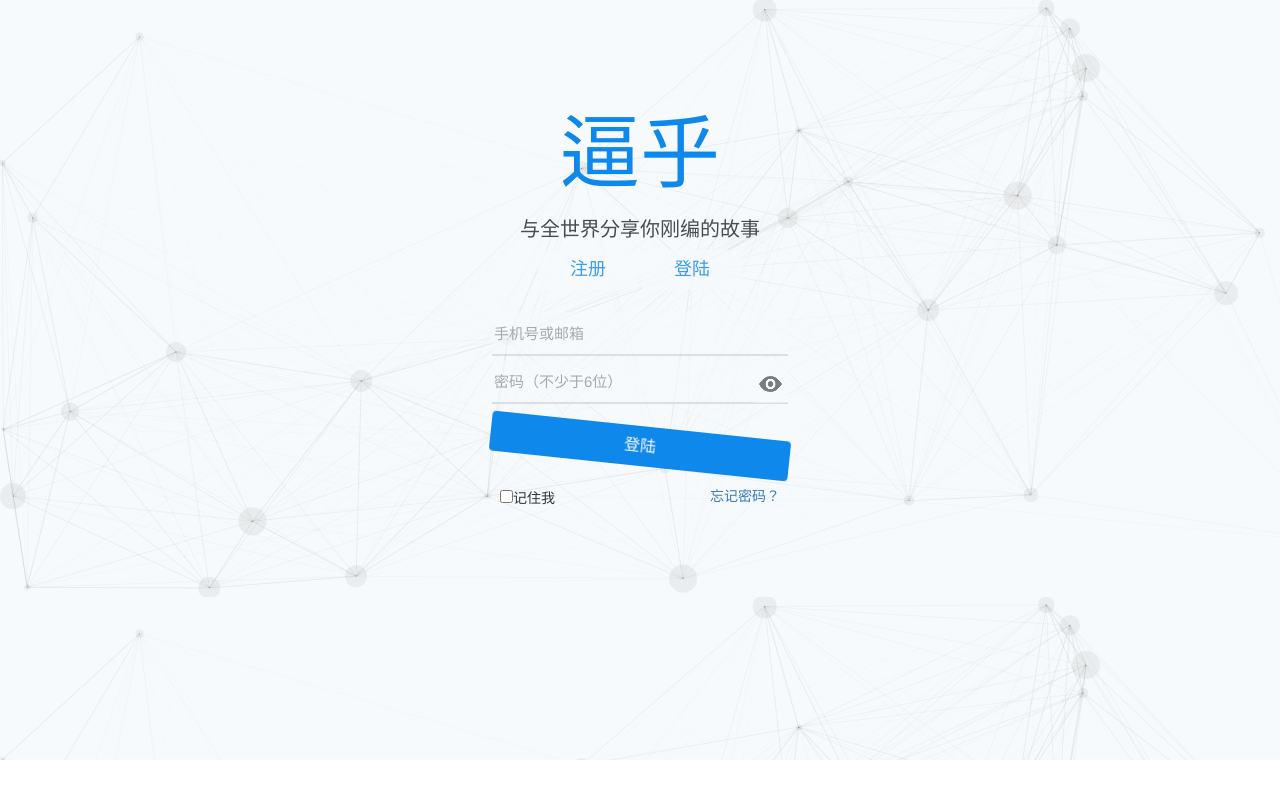
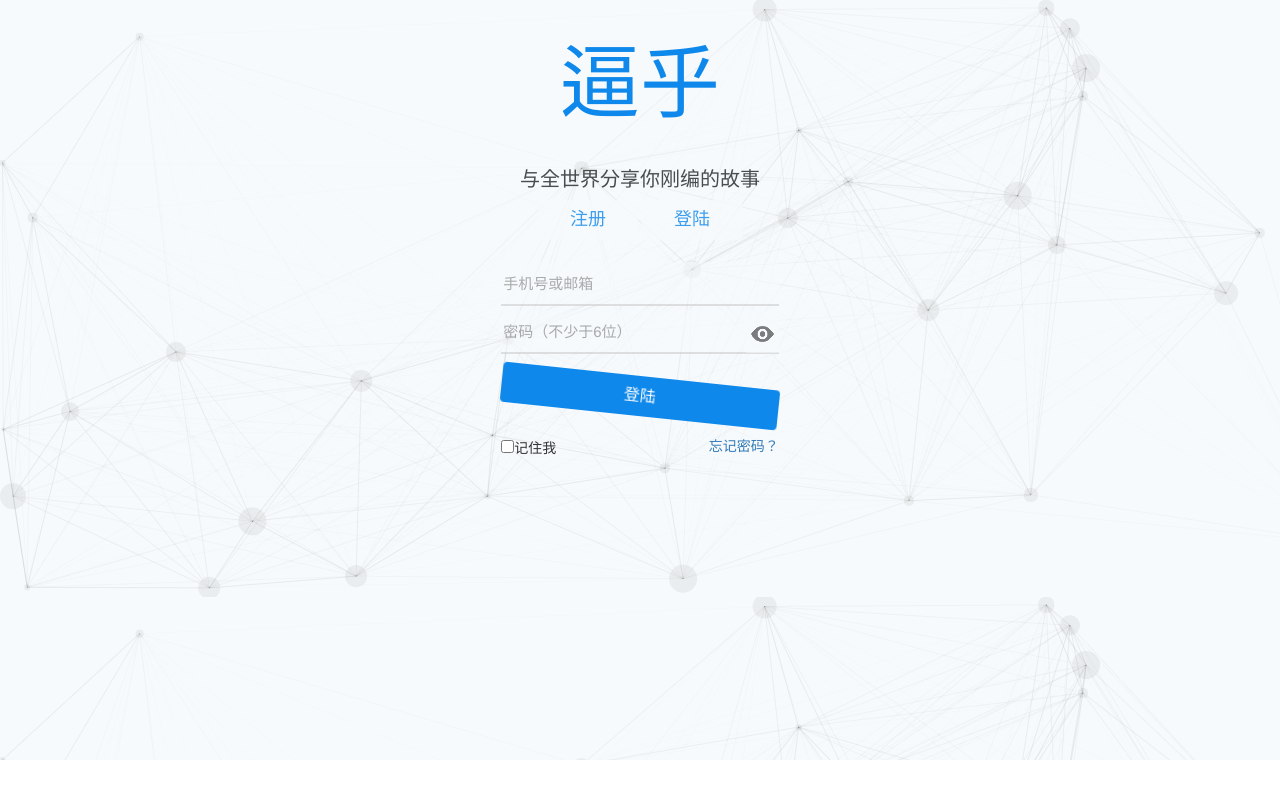
Before and after one commit to Lav-i/web_tasks, a plain HTML site: page F1/bihu.htm in a window 1280 px wide. Drawn offline with nearby package versions, Linux system fonts and the light colour scheme.

Commit message:
更换框架

```diff
--- a/F1/bihu.htm
+++ b/F1/bihu.htm
@@ -26,22 +26,28 @@
   <title>逼乎 - 与全世界分享你刚编的故事</title>
 
 </head>
-
   <body>
     <div class="container-fluid">
-    <div class="body">
-      <div class="header">
+	    <div class="row">
+		       <div class="col-md-12 column">
+             <div class="text-center">
                <h1 class="tittle">逼乎</h1>
                <h2 class="subtitle">与全世界分享你刚编的故事</h2>
+               <div class="navs">
+                 <button class="navsbutton" id="navsup" name="button">注册</button>
+                 <button class="navsbutton" id="navsin" name="button">登陆</button>
                </div>
-      <div class="navs">
-        <button class="navsbutton" id="navsup">注册</button>
-        <button class="navsbutton" id="navsin">登陆</button>
              </div>
+		       </div>
+	    </div>
+      <div class="row">
+       <div class="col-md-4 col-xs-1">
+       </div>
+       <div class="col-md-4 col-xs-10">
          <div class="sign">
            <div id="signin">
              <form role="form" class="signinBox" action="" method="post">
-            <div class="inputs">
+               <div>
                  <input type="text" class="input" name="account" placeholder="手机号或邮箱" minlength="6" maxlength="20">
                  <div style="position:relative">
                    <input type="password" id="pws" class="input" name="password" placeholder="密码（不少于6位）" minlength="6" maxlength="20">
@@ -84,9 +90,12 @@
            </div>
          </div>
       </div>
+      <div class="col-md-4 col-xs-1">
       </div>
-  <div class="footer">
+   </div>
+
+  </div>
+   </div>
    </div>
   </body>
-
 </html>
--- a/F1/main.css
+++ b/F1/main.css
@@ -11,17 +11,6 @@ body{
   background-color: #F7FAFC;
   margin: 0px;
   height: 760px;
-}
-.header{
-  font-family: "华文细黑";
-  text-align: center;
-}
-.body{
-  margin: auto;
-  width: 320px;
-  position: relative;
-  top: 100px;
-  padding: 10px;
 }
 .sign{
   text-align: center;
@@ -45,14 +34,15 @@ body{
 }
 .tittle{
   font-size: 80px;
-  margin: 0;
+  margin: 40px;
   color: #0f88eb;
+  font-family: "华文细黑";
+  text-align: center;
 }
 .subtitle{
   color: #494d50;
   font-size: 20px;
-}
-.inputs{
+  font-family: "华文细黑";
   text-align: center;
 }
 .input{
@@ -60,7 +50,7 @@ body{
   opacity: 0.6;
   font-size: 15px;
   height: 44px;
-  width: 296px;
+  width: 70%;
   background-color: #F7FAFC;
   border: 0;
   border-bottom: 2px solid #cccccc;
@@ -85,7 +75,7 @@ body{
   font-size: 16px;
   margin-top: 20px;
   height: 40px;
-  width: 300px;
+  width: 70%;
 
   animation:buttonShake 5s infinite;
   animation-delay: 2s;
@@ -99,19 +89,18 @@ body{
   -o-animation:buttonShake 5s infinite;
   -o-animation-delay: 2s
 }
-.button:focus{
-  outline: none;
-  border-bottom: 2px solid #0f88eb;
+.button:hover{
+  opacity: 0.7;
 }
 .remember{
   float: left;
   margin-top: 20px;
-  margin-left: 10px;
+  margin-left: 15%;
 }
 .forget{
   float: right;
   margin-top: 20px;
-  margin-right: 10px;
+  margin-right: 15%;
 }
 .agreement{
   margin-top: 20px;
@@ -129,7 +118,7 @@ body{
   width: 33px;
   position:absolute;
   top: 3px;
-  right: 3px;
+  right: 15%;
 }
 #signin{
   display: block;
```
Lines whose indentation alone changed are shown as unchanged.
